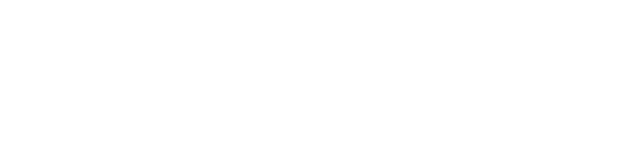
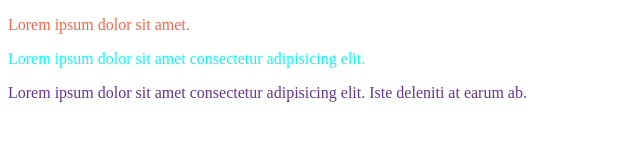
Before and after one commit to maha12989/module-two-, a plain HTML site: page index.html in a window 1280 px wide. Shown: the whole page, without its empty margins (0-640 px from the left). Drawn offline with Linux system fonts and the light colour scheme.

Commit message:
inline internal and external css add

```diff
--- a/css/style.css
+++ b/css/style.css
@@ -0,0 +1,3 @@
+.external{
+   color: rebeccapurple;
+}
--- a/index.html
+++ b/index.html
@@ -4,8 +4,16 @@
    <meta charset="UTF-8">
    <meta name="viewport" content="width=device-width, initial-scale=1.0">
    <title>Module two || programming hero</title>
+   <style>
+      .internal{
+         color: aqua;
+      }
+   </style>
+   <link rel="stylesheet" href="css/style.css">
 </head>
 <body>
-
+   <p style="color: tomato;">Lorem ipsum dolor sit amet.</p>
+   <p class="internal">Lorem ipsum dolor sit amet consectetur adipisicing elit. </p>
+   <p class="external">Lorem ipsum dolor sit amet consectetur adipisicing elit. Iste deleniti at earum ab.</p>
 </body>
 </html>
```
